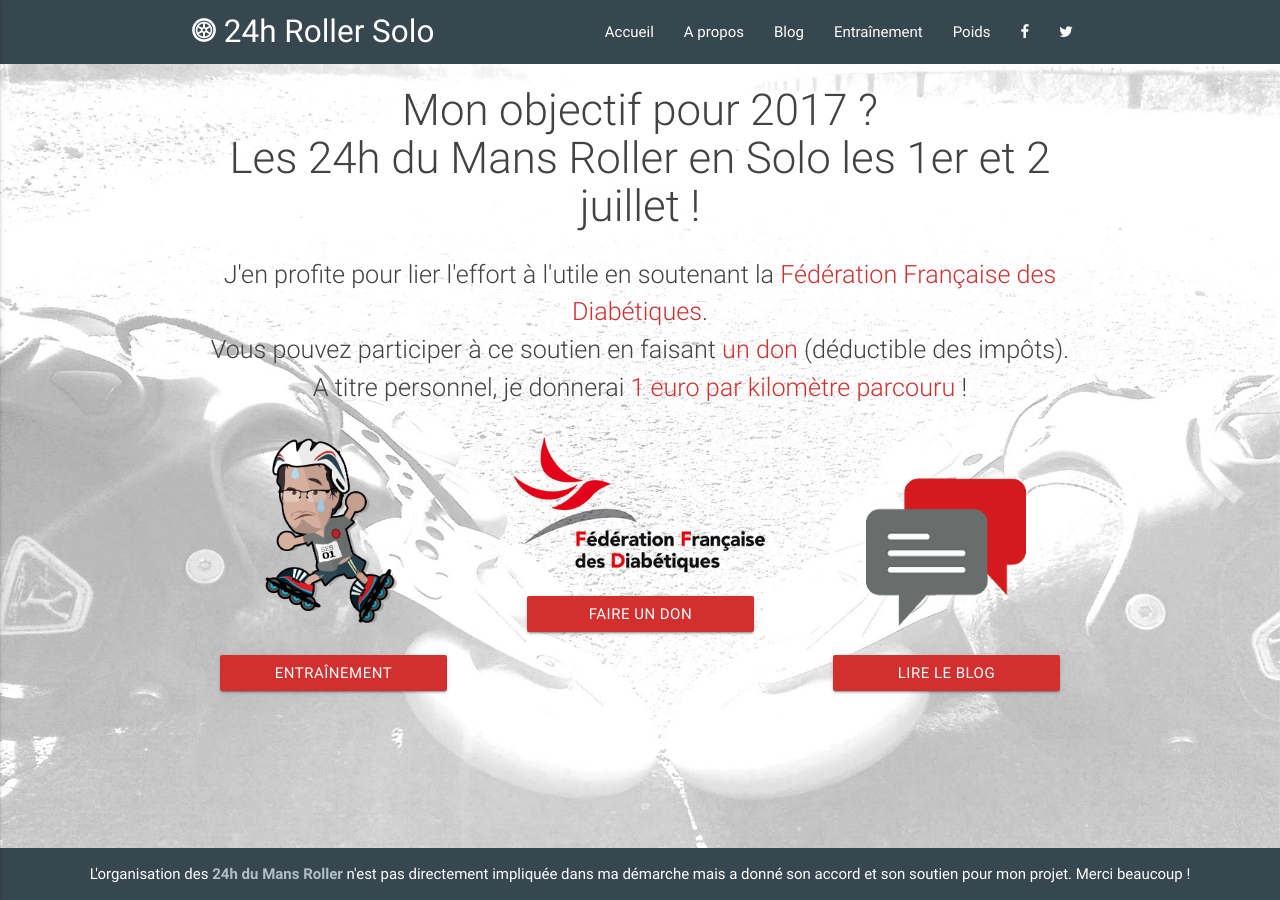
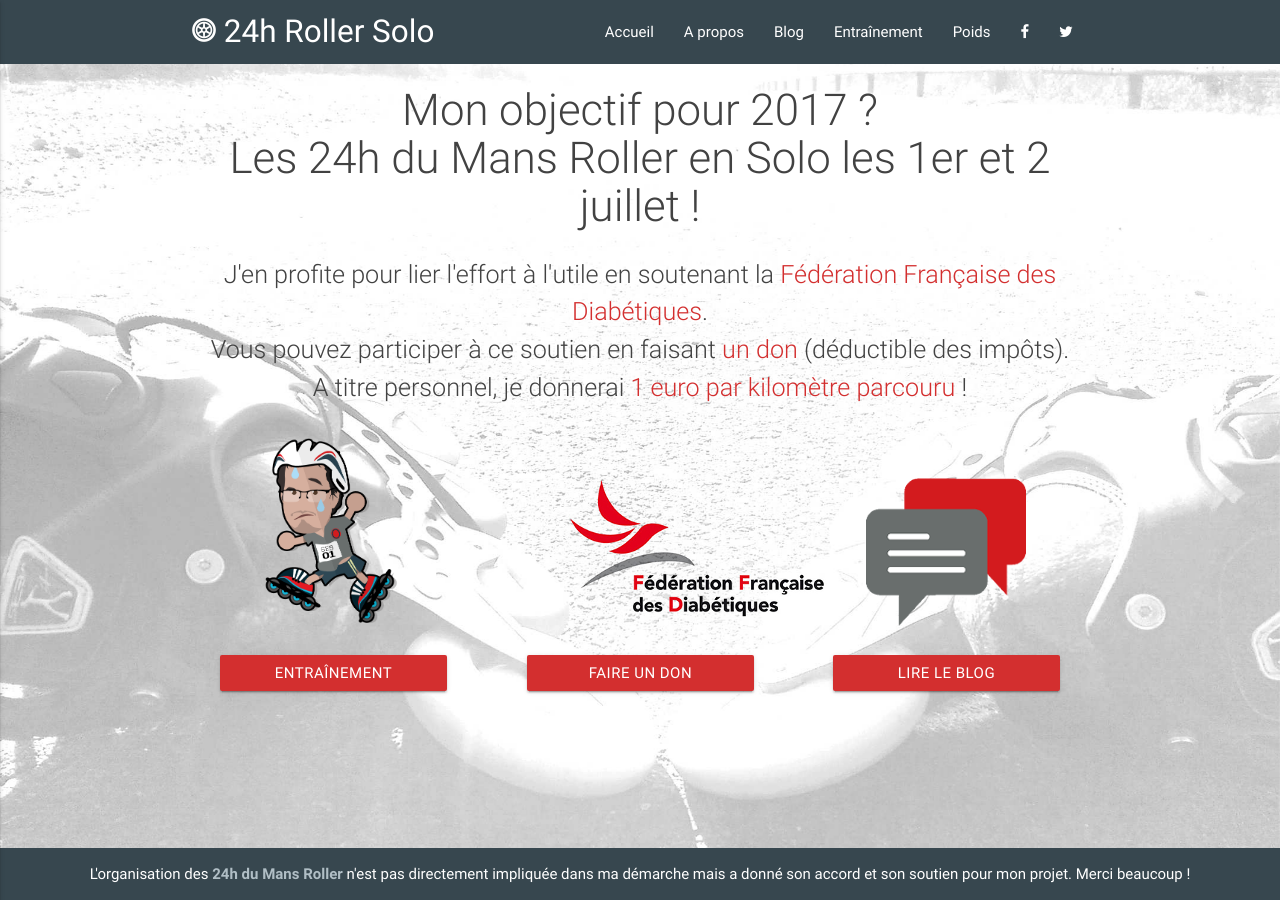
Before and after one commit to 24hRollerSolo/24hRollerSolo.github.io, a Jekyll site: the page built from index.html, in a window 1280 px wide. Built offline with Jekyll 4.4.1, drawn with Linux system fonts in a browser that asks for light colours.

Commit message:
FFD logo

```diff
--- a/index.html
+++ b/index.html
@@ -25,7 +25,7 @@
 
   <div class="col s12 m12 l4 center" style="margin-bottom: 16px;">
     <div>
-      <img src="{{ "/assets/images/ffd_logo_transparent.png" | relative_url }}" class="responsive-img" />
+      <img height="200" src="{{ "/assets/images/ffd_logo_transparent.png" | relative_url }}" />
     </div>
     <div>
       <a href="http://www.alvarum.com/sebastienprunier" target="_blank" class="center waves-effect waves-light btn btn-block">Faire un don</a>
```
Also changed, not shown: assets/images/ffd_logo_transparent.png.
